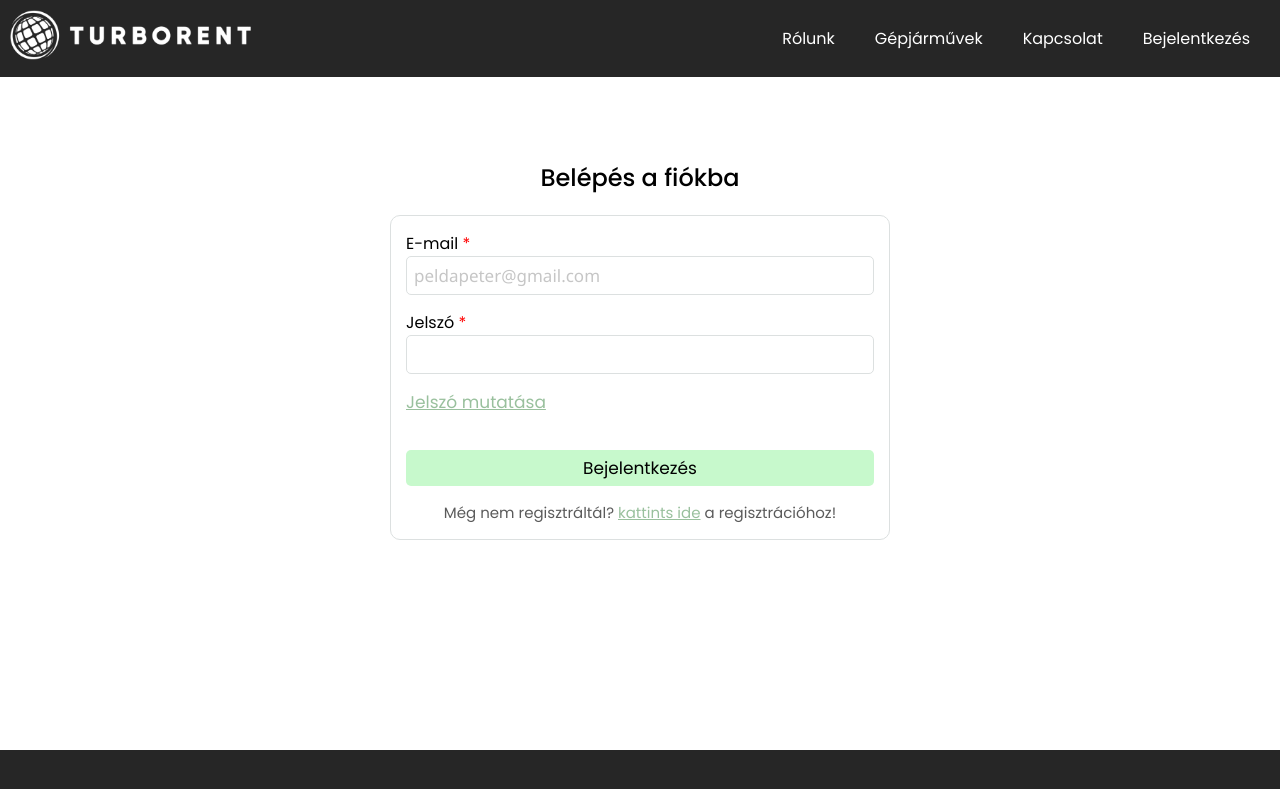
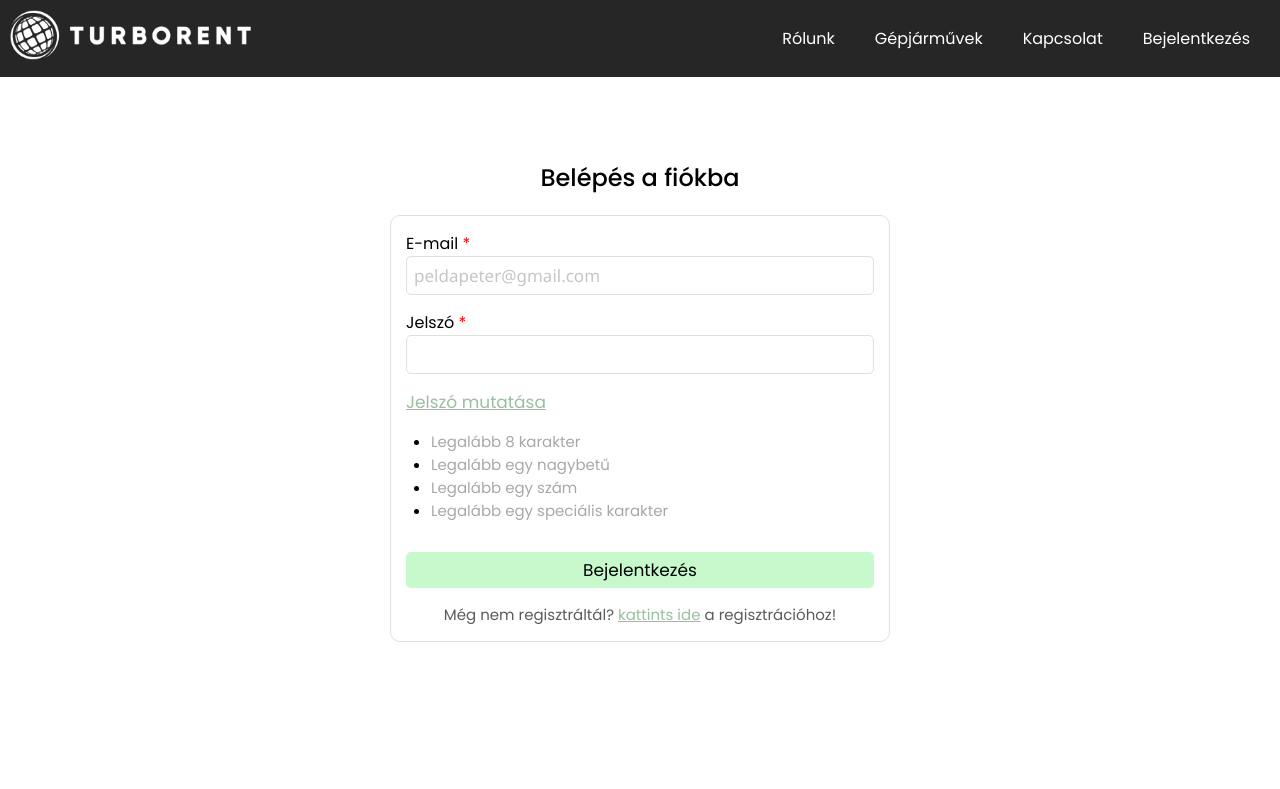
Before and after one commit to klmnblzs/turborent, an Angular app in the folder frontend/: page /login in a window 1280 px wide. Shown: the top 789 px of the page. Built offline with nearby package versions, Linux system fonts and the light colour scheme.

Commit message:
Minor bugfix in login

```diff
--- a/frontend/src/app/components/login/login.component.html
+++ b/frontend/src/app/components/login/login.component.html
@@ -7,16 +7,14 @@
         <label for="email">E-mail <span id="required">*</span></label>
         <input type="text" name="email" id="email" placeholder="peldapeter@gmail.com" formControlName="email" [class.invalid]="this.form.controls.email.invalid && this.form.controls.email.touched">
         <label for="name">Jelszó <span id="required">*</span></label>
-        @if(this.form.controls.password.invalid && this.form.controls.password.touched) {
-            <ul class="criteria">
-                <li><p [class.valid-criteria]="this.form.controls.password.value!.length >= 8">Legalább 8 karakter</p></li>
-                <li><p [class.valid-criteria]="hasUpperCase(this.form.controls.password.value)">Legalább egy nagybetű</p></li>
-                <li><p [class.valid-criteria]="hasNumber(this.form.controls.password.value)">Legalább egy szám</p></li>
-                <li><p [class.valid-criteria]="hasSpecialCharacter(this.form.controls.password.value)">Legalább egy speciális karakter</p></li>
-            </ul>
-        }
         <input [type]="showPassword ? 'text' : 'password'" name="password" id="password" formControlName="password" [class.invalid]="this.form.controls.password.invalid && this.form.controls.password.touched">
         <button id="show-password" (click)="this.showPassword = !this.showPassword">Jelszó mutatása</button>
+        <ul class="criteria">
+            <li><p [class.valid-criteria]="this.form.controls.password.value!.length >= 8">Legalább 8 karakter</p></li>
+            <li><p [class.valid-criteria]="hasUpperCase(this.form.controls.password.value)">Legalább egy nagybetű</p></li>
+            <li><p [class.valid-criteria]="hasNumber(this.form.controls.password.value)">Legalább egy szám</p></li>
+            <li><p [class.valid-criteria]="hasSpecialCharacter(this.form.controls.password.value)">Legalább egy speciális karakter</p></li>
+        </ul>
 
         @if((this.form.controls.email.invalid && this.form.controls.email.touched) || (this.form.controls.password.invalid && this.form.controls.password.touched)) {
             <p id="alert">Kérjük töltse ki a kritériumoknak megfelelően!</p>
--- a/frontend/src/app/components/login/login.component.scss
+++ b/frontend/src/app/components/login/login.component.scss
@@ -57,10 +57,12 @@
             margin-bottom: 10px;
 
             p {
-                color: red;
+                color: rgb(168, 168, 168);
+                transition: .3s;
             }
             .valid-criteria {
                 color: green;
+                transition: .3s;
             }
         }
 
```
